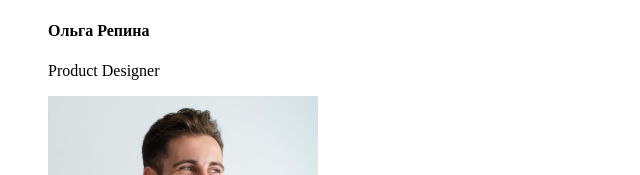
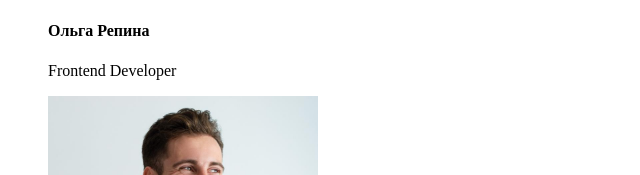
Before and after one commit to Savelieva0509/goit-markup-hw-01, a plain HTML site: page index.html in a window 1280 px wide. Shown: the part 2305-2480 px from the top of the page, 0-640 px from the left. Drawn offline with Linux system fonts and the light colour scheme.

Commit message:
Исправляет опечатку

```diff
--- a/index.html
+++ b/index.html
@@ -76,7 +76,7 @@
                 </li>
                 <li> <img src="./images/frontend -developer.jpg" alt="фото женщины" width="270">
                     <h4>Ольга Репина</h4>
-                    <p>Product Designer</p>
+                    <p>Frontend Developer</p>
                 </li>
                 <li> <img src="./images/marketing.jpg" alt="фото мужчины" width="270">
                     <h4>Николай Тарасов</h4>
```
